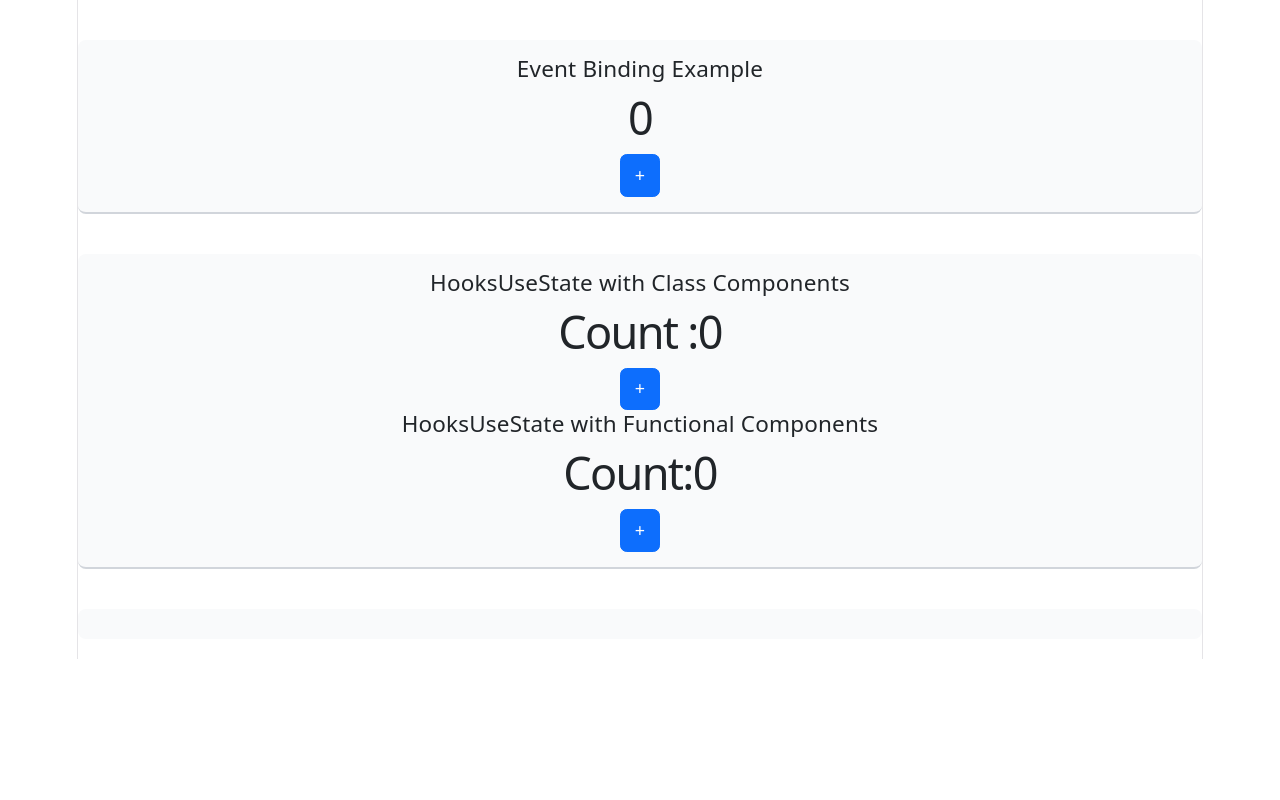
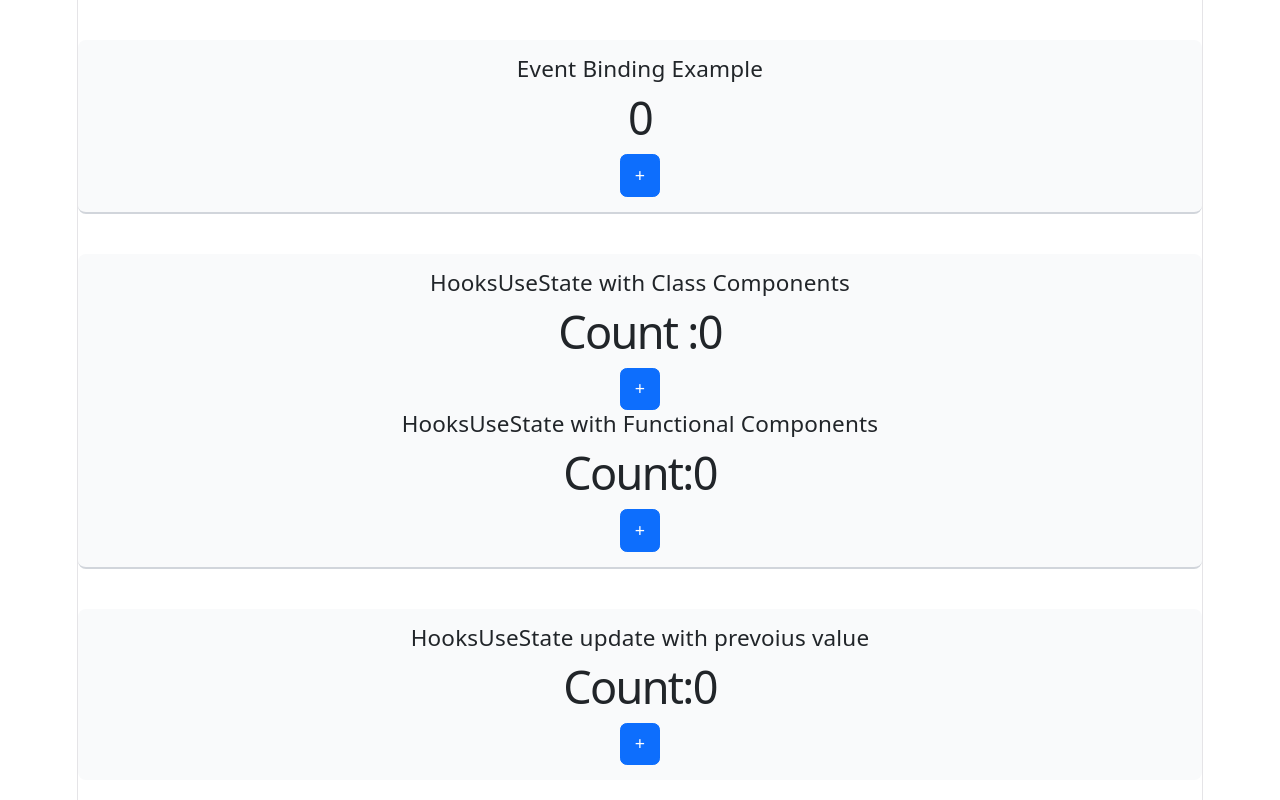
Before and after one commit to pronoyeugin/React_Learning, a React (Vite) app in the folder react_learning/: page / in a window 1280 px wide. Shown: the part 1643-2443 px from the top of the page. Before the commit the page ends 2302 px from the top, so only its background shows below. Built offline with nearby package versions, Linux system fonts and the light colour scheme.

Commit message:
Class-021 :React Hooks | useState hook--> update state based on previous state

```diff
--- a/react_learning/src/App.jsx
+++ b/react_learning/src/App.jsx
@@ -21,6 +21,7 @@ import EventHandlerClass from './EventHandler/index';
 import EventBinding from './EventBinding/index';
 import HooksUseState from './HooksUseState/index';
 import HooksUseState2 from './HooksUseState/index2';
+import HooksUseState3 from './HooksUseState/index3';
 
 //Functional component start with capital letters
 
@@ -112,7 +113,7 @@ function App() {
       </div>
 
       <div className="component-section">
-
+          <HooksUseState3 />
       </div>
 
 
--- /dev/null
+++ b/react_learning/src/HooksUseState/index3.jsx
@@ -0,0 +1,23 @@
+import React, {useState} from 'react'
+import Button from 'react-bootstrap/Button';
+
+ function HooksUseState3() {
+
+    const [count, setCount] = useState(0)
+
+    const handleIncrement = () => {
+        setCount((preCount) => preCount + 1 );
+
+    };
+
+  return (
+    <div>
+        <h5>HooksUseState  update with prevoius value </h5>
+        <h1>Count:{count}</h1>
+        <Button onClick={handleIncrement}>+</Button>
+
+    </div>
+  )
+}
+
+export default HooksUseState3;
```
